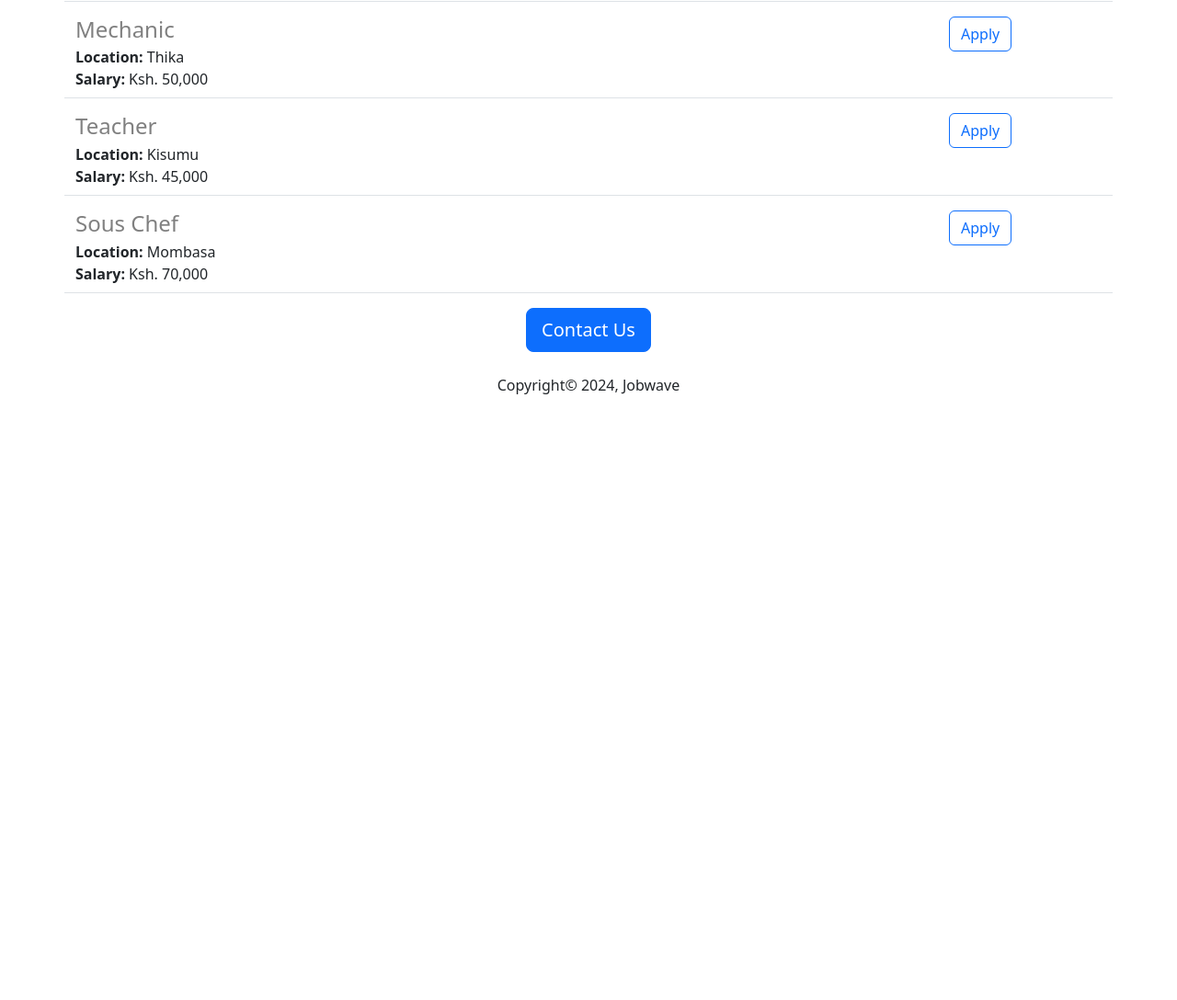
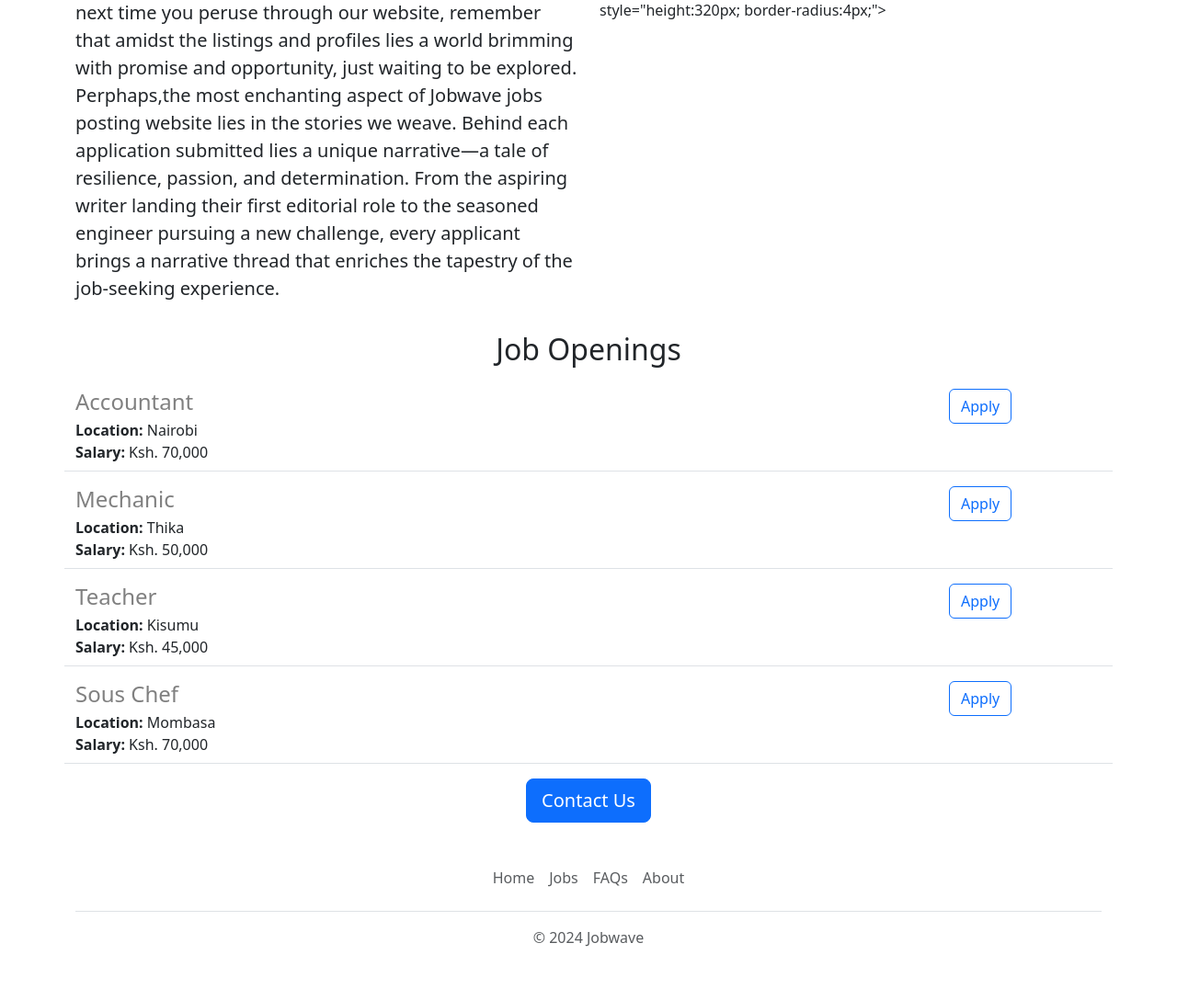
Before and after one commit to Wangui-quinnie/Expense_tracker, a Flask app: page / in a window 1280 px wide. Shown: the part 757-1845 px from the top of the page at 92% size. Before the commit the page ends 1204 px from the top, so only its background shows below. Run offline with Flask 3, Linux system fonts and the light colour scheme.

Commit message:
added some functionality

```diff
--- /dev/null
+++ b/templates/footer.html
@@ -0,0 +1,12 @@
+<div class="container">
+  <footer class="py-3 my-4">
+    <ul class="nav justify-content-center border-bottom pb-3 mb-3">
+      <li class="nav-item"><a  target="_blank" href="#" class="nav-link px-2 text-muted">Home</a></li>
+      <li class="nav-item"><a  target="_blank" href="#" class="nav-link px-2 text-muted">Jobs</a></li>
+
+      <li class="nav-item"><a target="_blank" href="#" class="nav-link px-2 text-muted">FAQs</a></li>
+      <li class="nav-item"><a  target="_blank" href="#" class="nav-link px-2 text-muted">About</a></li>
+    </ul>
+    <p class="text-center text-muted">&copy; 2024 Jobwave</p>
+  </footer>
+</div>
--- a/templates/home.html
+++ b/templates/home.html
@@ -10,19 +10,28 @@
         height: 320px;
         width:  100%;
         object-fit: cover;
+        margin-bottom; 16px;
       }
     </style>
 
   </head>
 
   <body>
+    {% include 'navbar.html' %}
+    <img class="img-fluid" id="banner"src="static/banner.jpeg">
    <div class="container">
-    <h1 class="text-center mt-2 mb-4">Jobwave Careers</h1>
-    <img class="img-fluid" id="banner"src="static/banner.jpeg">
-    <h2 class="text-center mt-2 mb-4">About Jobwave</h2>
+    <h1 class="text-center mt-2 mb-4">Jobwave Jobs</h1>
+    <div class="row" style="margin-bottom:16px">
+      <div class="col-md-6">
     <p class="lead">
-       Lorem ipsum dolor sit amet, consectetur adipiscing elit, sed do eiusmod tempor incididunt ut labore et dolore magna aliqua. Ut enim ad minim veniam, quis nostrud exercitation ullamco laboris nisi ut aliquip ex ea commodo consequat. Duis aute irure dolor in reprehenderit in voluptate velit esse cillum dolore eu fugiat nulla pariatur. Excepteur sint occaecat cupidatat non proident, sunt in culpa qui officia deserunt mollit anim id est laborum.
+      In this virtual realm, individuals of diverse backgrounds, experiences, and ambitions converge, seeking pathways to professional fulfillment and personal growth. With a few keystrokes, a plethora of possibilities unfolds before them, each job listing a potential gateway to new horizons.
+Jobwave embodies the spirit of possibility, serving as a conduit for the realization of dreams and the forging of new beginnings. We encapsulate the boundless potential of human endeavor and serve as beacons of hope in an ever-evolving professional landscape. So, the next time you peruse through our website, remember that amidst the listings and profiles lies a world brimming with promise and opportunity, just waiting to be explored. Perphaps,the most enchanting aspect of Jobwave jobs posting website lies in the stories we weave. Behind each application submitted lies a unique narrative—a tale of resilience, passion, and determination. From the aspiring writer landing their first editorial role to the seasoned engineer pursuing a new challenge, every applicant brings a narrative thread that enriches the tapestry of the job-seeking experience.
     </p>
+      </div>
+      <div class="d-none d-md-block col-md-6">
+      <img src="static/people.jpg"> style="height:320px; border-radius:4px;">
+      </div>
+    </div>
     <h2 class="text-center mt-2 mb-4">Job Openings</h2>
     <div>
       {% for job in jobs %}
@@ -32,8 +41,8 @@
     </div>
     <div class="text-center">
     <button class ="btn btn-primary btn-lg">Contact Us</button>
-      <p class="mt-4"> Copyright&copy;	2024, Jobwave</p>
     </div>
    </div>
+    {% include 'footer.html' %}
   </body>
 </html>
--- a/templates/jobitems.html
+++ b/templates/jobitems.html
@@ -12,7 +12,7 @@
     </div>
     {% endif %}
   </div>
-  <div class="col-2">
-  <button type="button" class="btn btn-outline-primary">Apply</button>
+  <div class="col-2 padding-right:16px">
+  <button href="#" type="button" class="btn btn-outline-primary float-right align-middle" >Apply</button>
   </div>
 </div>
--- /dev/null
+++ b/templates/navbar.html
@@ -0,0 +1,9 @@
+<nav class="navbar shadow-sm fixed-top bg-white">
+  <div class="container-fluid">
+    <a class="navbar-brand" href="/">
+      <img src="/static/logo.svg" alt="" width="30" height="24" class="d-inline-block align-text-top">
+      Jobwave
+    </a>
+  </div>
+</nav>
+<div style="height:56px"></div>
```
Also changed, not shown: static/logo.svg (added), templates/people.jpeg.jpg (added), 1 other file.
